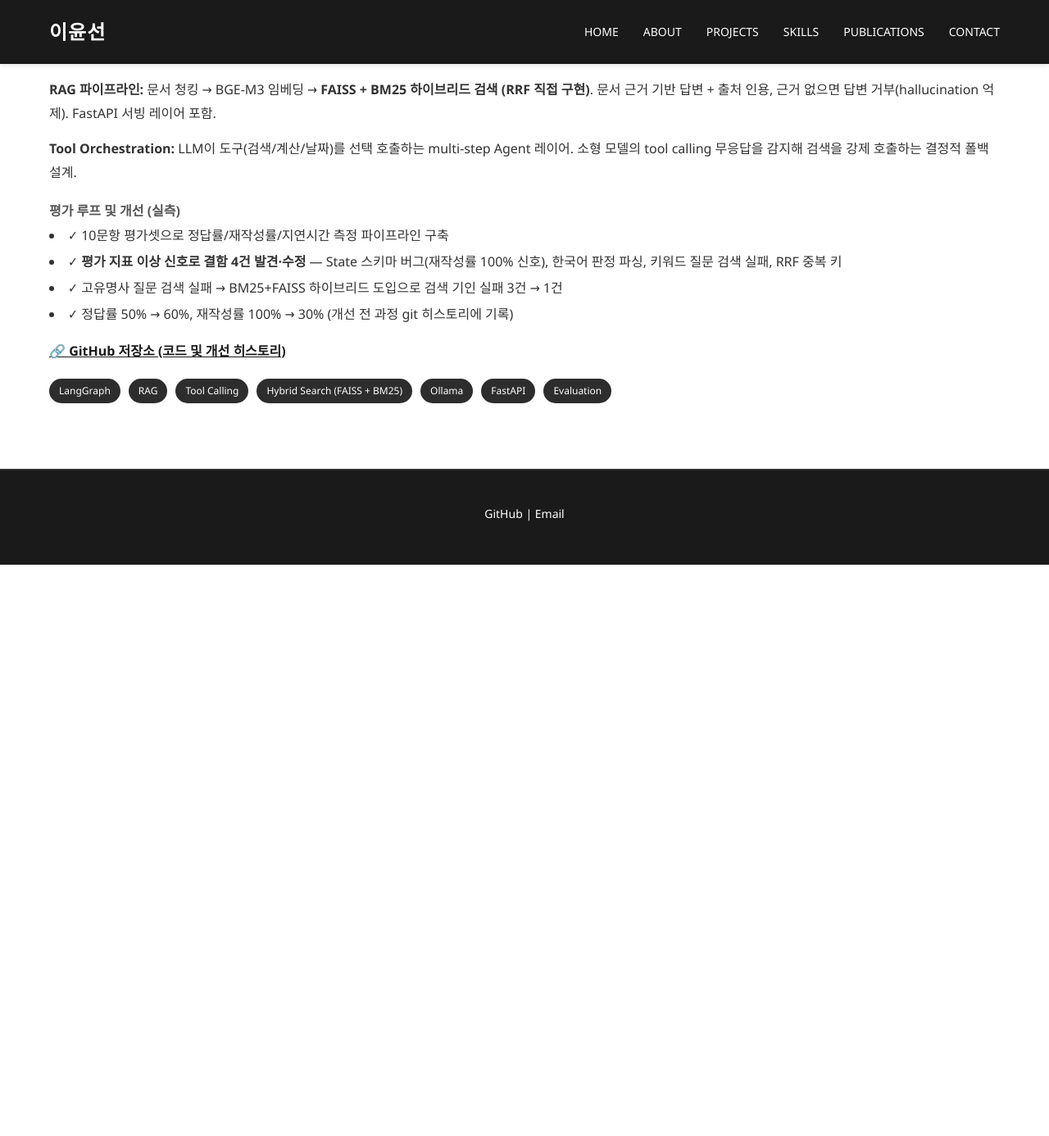
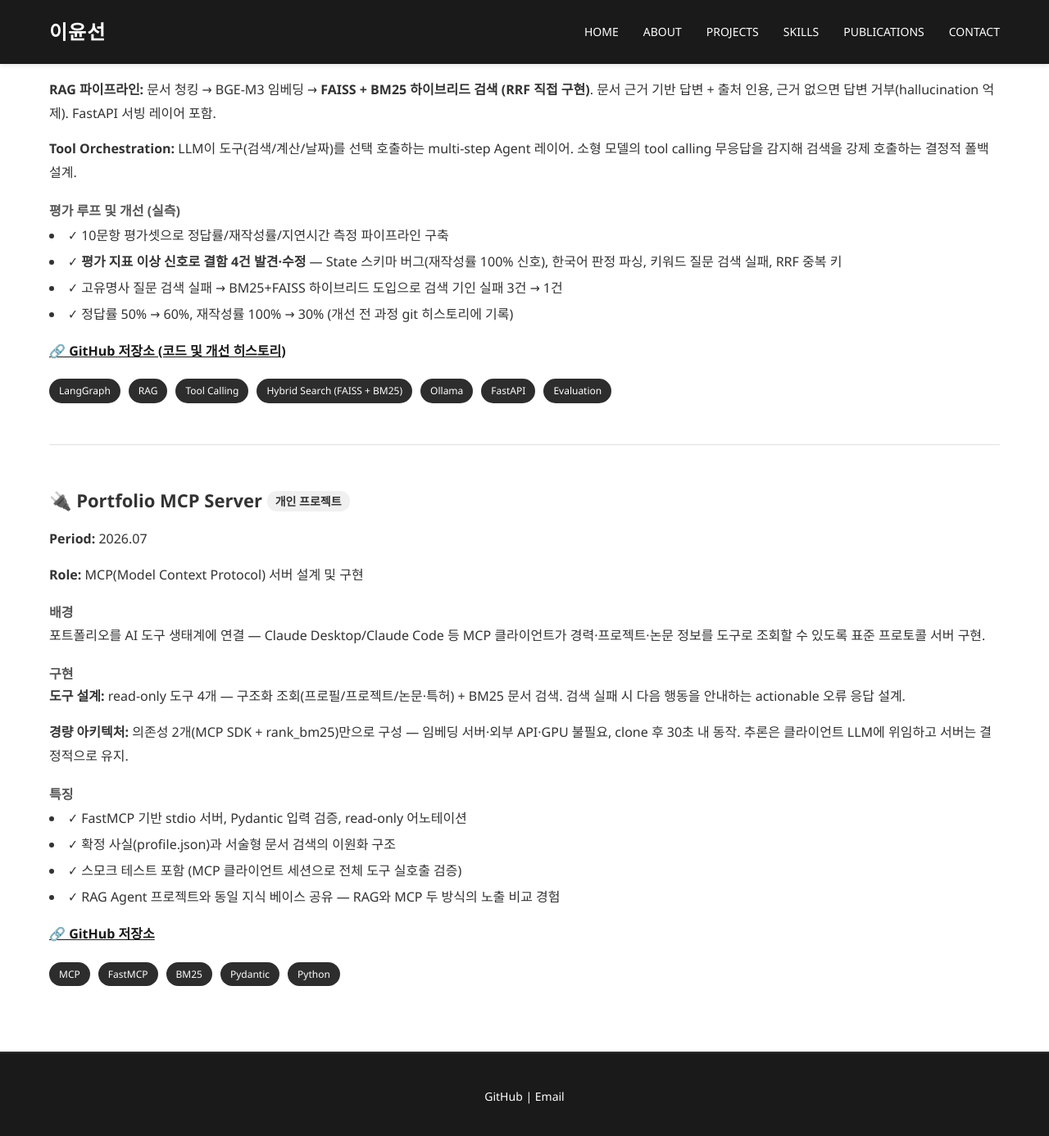
Before and after one commit to ckc5800/ckc5800.github.io, a Jekyll site: the page built from projects.html, in a window 1280 px wide and 1400 px high, scrolled down 9999 px. Shown: the top 1386 px of the window at 82% size. Built offline with Jekyll 4.4.1, drawn with Linux system fonts in a browser that asks for light colours; before the commit the page ends 10688 px from its top, so only the background shows below that.

Commit message:
Add Portfolio MCP Server as second personal project

```diff
--- a/projects.html
+++ b/projects.html
@@ -395,3 +395,36 @@ title: Projects
         <span class="tech-tag">Evaluation</span>
     </div>
 </div>
+
+<hr style="margin: 50px 0; border: none; border-top: 1px solid #e0e0e0;">
+
+<div>
+    <h3>🔌 Portfolio MCP Server <span style="font-size: 14px; background: #f0f0f0; padding: 3px 10px; border-radius: 12px; vertical-align: middle;">개인 프로젝트</span></h3>
+    <p><strong>Period:</strong> 2026.07</p>
+    <p><strong>Role:</strong> MCP(Model Context Protocol) 서버 설계 및 구현</p>
+
+    <h4 style="margin-top: 20px; color: #555;">배경</h4>
+    <p>포트폴리오를 AI 도구 생태계에 연결 — Claude Desktop/Claude Code 등 MCP 클라이언트가 경력·프로젝트·논문 정보를 도구로 조회할 수 있도록 표준 프로토콜 서버 구현.</p>
+
+    <h4 style="margin-top: 20px; color: #555;">구현</h4>
+    <p><strong>도구 설계:</strong> read-only 도구 4개 — 구조화 조회(프로필/프로젝트/논문·특허) + BM25 문서 검색. 검색 실패 시 다음 행동을 안내하는 actionable 오류 응답 설계.</p>
+    <p><strong>경량 아키텍처:</strong> 의존성 2개(MCP SDK + rank_bm25)만으로 구성 — 임베딩 서버·외부 API·GPU 불필요, clone 후 30초 내 동작. 추론은 클라이언트 LLM에 위임하고 서버는 결정적으로 유지.</p>
+
+    <h4 style="margin-top: 20px; color: #555;">특징</h4>
+    <ul style="list-style-position: inside; line-height: 2;">
+        <li>✓ FastMCP 기반 stdio 서버, Pydantic 입력 검증, read-only 어노테이션</li>
+        <li>✓ 확정 사실(profile.json)과 서술형 문서 검색의 이원화 구조</li>
+        <li>✓ 스모크 테스트 포함 (MCP 클라이언트 세션으로 전체 도구 실호출 검증)</li>
+        <li>✓ RAG Agent 프로젝트와 동일 지식 베이스 공유 — RAG와 MCP 두 방식의 노출 비교 경험</li>
+    </ul>
+
+    <p style="margin-top: 15px;"><a href="https://github.com/ckc5800/portfolio-mcp" target="_blank" style="color: #1a1a1a; font-weight: 600;">🔗 GitHub 저장소</a></p>
+
+    <div class="tech-tags" style="margin-top: 20px;">
+        <span class="tech-tag">MCP</span>
+        <span class="tech-tag">FastMCP</span>
+        <span class="tech-tag">BM25</span>
+        <span class="tech-tag">Pydantic</span>
+        <span class="tech-tag">Python</span>
+    </div>
+</div>
```
